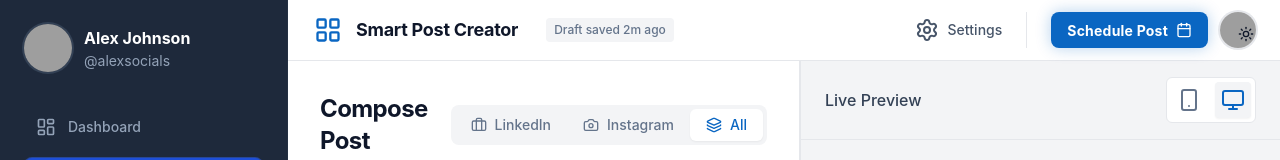
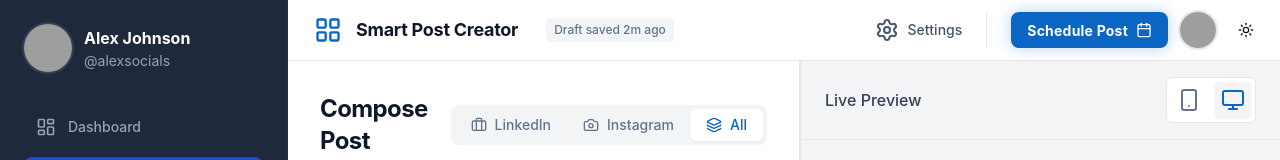
Before and after one commit to brijeshkumar-chavda/PostFlow, a Next.js app: page /composer in a window 1280 px wide. Shown: the top 160 px of the page. Built offline with nearby package versions, Linux system fonts and the light colour scheme; grey boxes are pictures that could not be loaded.

Commit message:
style: update composer header horizontal padding and dashboard theme toggle vertical position.

```diff
--- a/src/app/(dashboard)/composer/page.tsx
+++ b/src/app/(dashboard)/composer/page.tsx
@@ -38,7 +38,7 @@ export default function ComposerPage() {
   return (
     <div className="flex h-full flex-col font-display overflow-hidden bg-background-light dark:bg-background-dark">
       {/* Sub Header */}
-      <header className="flex items-center justify-between border-b border-gray-200 dark:border-[#1e293b] px-6 py-3 bg-white dark:bg-surface-darker z-10 shrink-0">
+      <header className="flex items-center justify-between border-b border-gray-200 dark:border-[#1e293b] pl-6 pr-16 py-3 bg-white dark:bg-surface-darker z-10 shrink-0">
         <div className="flex items-center gap-3 text-slate-900 dark:text-white">
           <div className="size-8 text-primary flex items-center justify-center">
             <LayoutGrid className="h-7 w-7" />
--- a/src/app/(dashboard)/layout.tsx
+++ b/src/app/(dashboard)/layout.tsx
@@ -36,7 +36,7 @@ export default function DashboardLayout({
 
   return (
     <div className="flex h-screen w-full bg-background-light dark:bg-background-dark text-slate-900 dark:text-white font-display overflow-hidden selection:bg-primary selection:text-white">
-      <div className="fixed top-4 right-4 z-[60]">
+      <div className="fixed top-3 right-4 z-[60]">
         <ThemeToggle />
       </div>
       {/* Sidebar for Desktop */}
```
